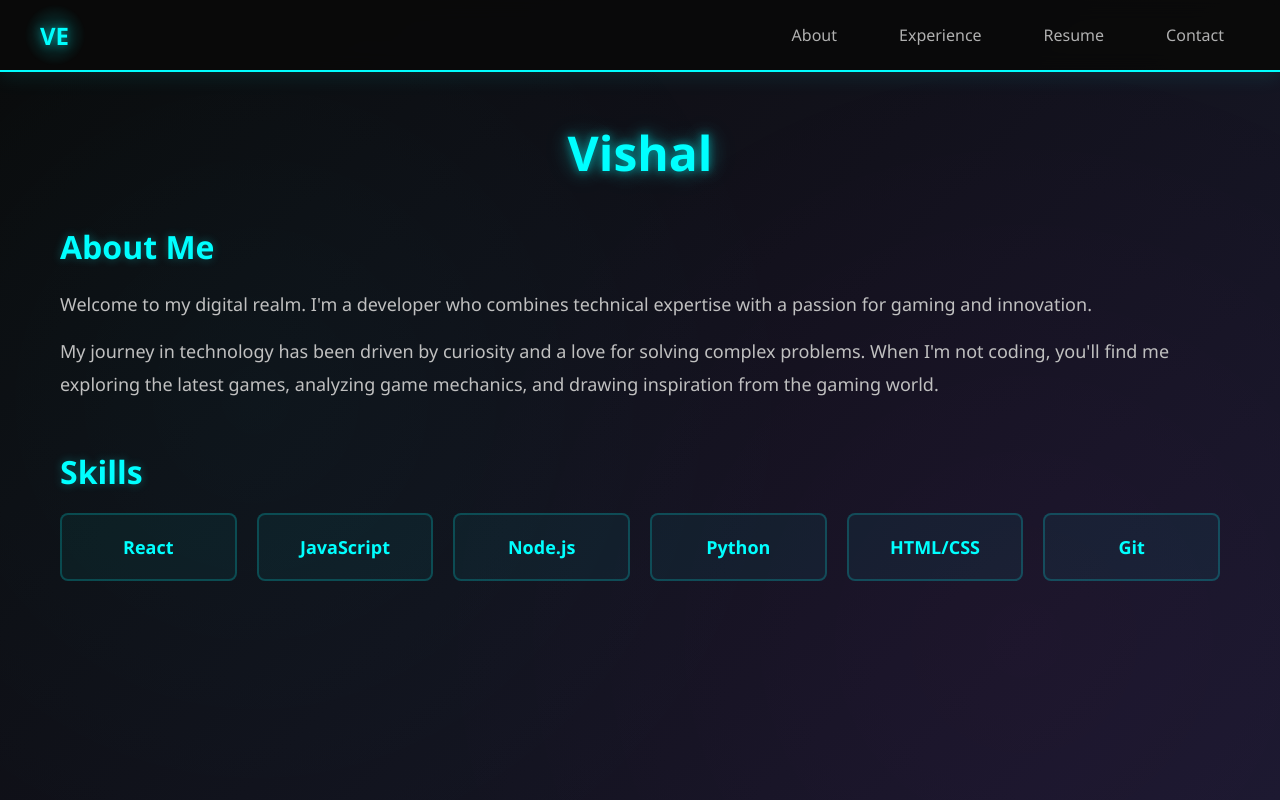
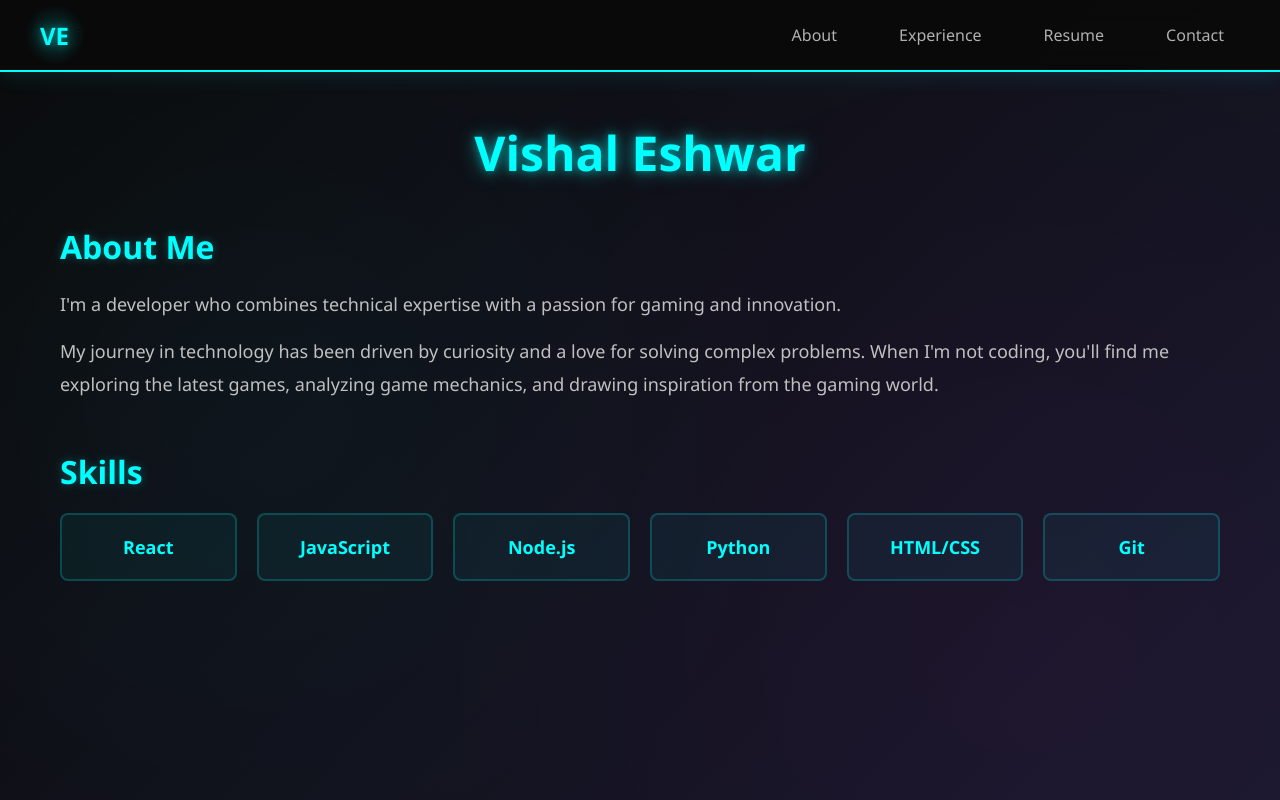
Before and after one commit to vishaleshwar01/portfolio, a React (Vite) app: page / in a window 1280 px wide. Built offline with nearby package versions, Linux system fonts and the light colour scheme.

Commit message:
new change - removing about

```diff
--- a/src/pages/About.jsx
+++ b/src/pages/About.jsx
@@ -5,12 +5,12 @@ function About() {
     <div className="page-container">
       <div className="page-content">
         <h1 className="page-title">
-          <span className="title-glow">Vishal</span>
+          <span className="title-glow">Vishal Eshwar</span>
         </h1>
         <div className="content-section">
           <h2 className="section-title">About Me</h2>
           <p className="section-text">
-            Welcome to my digital realm. I'm a developer who combines technical expertise with a passion for gaming and innovation.
+          I'm a developer who combines technical expertise with a passion for gaming and innovation.
           </p>
           <p className="section-text">
             My journey in technology has been driven by curiosity and a love for solving complex problems. When I'm not coding, you'll find me exploring the latest games, analyzing game mechanics, and drawing inspiration from the gaming world.
```
